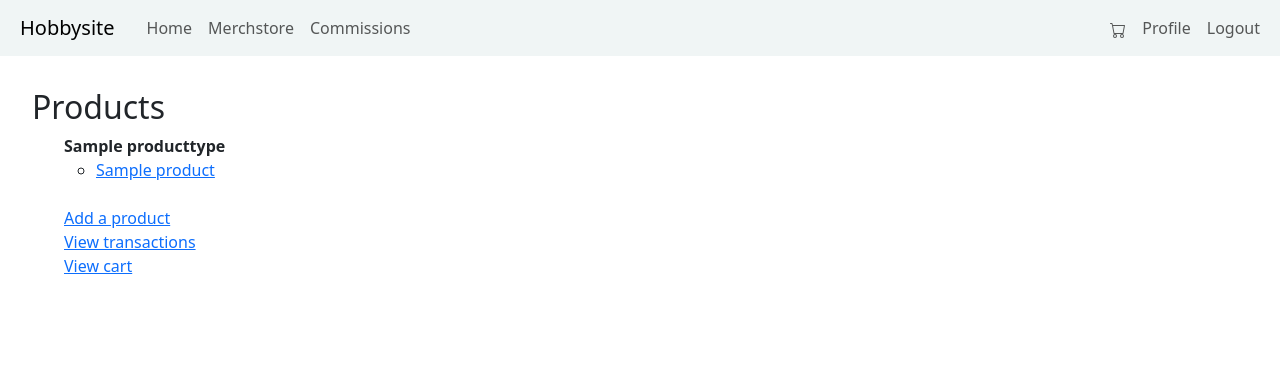
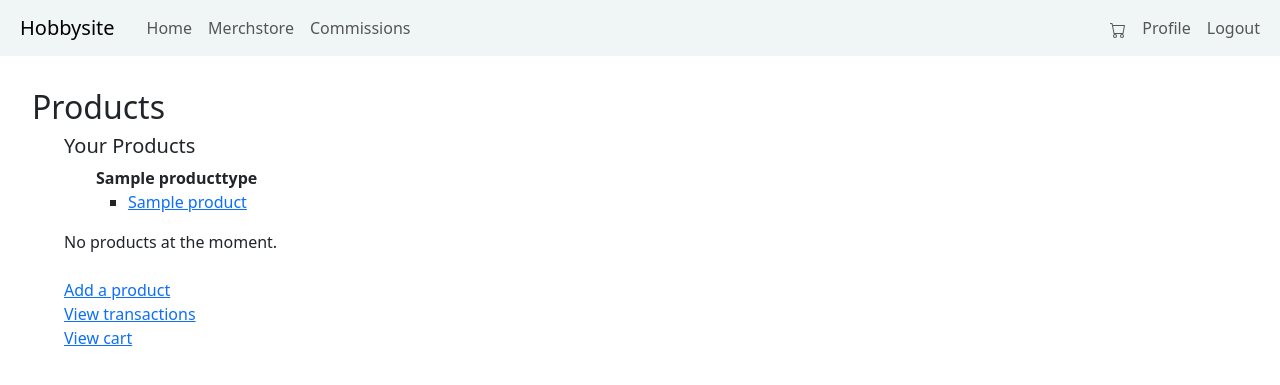
Before and after one commit to tttrono/hobbysite-F-20, a Django app: page /merchstore/items in a window 1280 px wide. Shown: the top 385 px of the page. Run offline with Django 4.2, Linux system fonts and the light colour scheme; a user stored in the database is signed in; tables that the repository leaves empty hold one stand-in row (values such as "Sample post"); some libraries are stand-ins or nearby versions.

Commit message:
Modified list view to categorize user products.

```diff
--- a/hobbysite/merchstore/templates/items.html
+++ b/hobbysite/merchstore/templates/items.html
@@ -7,12 +7,33 @@
 	<div class="content">
 
         <h2> Products </h2>
+
 		<ul>
-			{% if products %}
+			{% if seller_products %}
+				<h5> Your Products </h5>
+				<ul>
 					{% for type in product_types %}
 						<b> {{ type }} </b> <br>
 						<ul>
-						{% for product in products %}
+							{% for product in seller_products %}
+								{% if product.product_type == type %}
+				                	<li> <a href="{{ product.get_absolute_url }}"> {{ product.name }} </a></li>
+								{% endif %}
+							{% endfor %}
+						</ul>
+					{% endfor %}
+				</ul>
+			{% endif %}
+		</ul>
+
+		<ul>
+			{% if other_products %}
+				<h5> All Products </h5>
+				<ul>
+					{% for type in product_types %}
+						<b> {{ type }} </b> <br>
+						<ul>
+							{% for product in other_products %}
 								{% if product.product_type == type %}
 				                	<li> <a href="{{ product.get_absolute_url }}"> {{ product.name }} </a></li>
 								{% endif %}
@@ -20,6 +41,7 @@
 						</ul>
 
 					{% endfor %}
+				</ul>
 			{% else %}
 				No products at the moment. <br>
 			{% endif %}
--- a/hobbysite/merchstore/views.py
+++ b/hobbysite/merchstore/views.py
@@ -24,8 +24,11 @@ class ProductListView(ListView):
 
     def get_context_data(self, **kwargs):
         context = super(ProductListView, self).get_context_data(**kwargs)
+        profile = Profile.objects.get(user=self.request.user)
         context.update({
             'product_types': ProductType.objects.order_by('name'),
+            'seller_products': Product.objects.filter(owner=profile),
+            'other_products': Product.objects.exclude(owner=profile),
             #'more_context': Model.objects.all(),
         })
         return context
@@ -116,6 +119,27 @@ class ProductUpdateView(LoginRequiredMixin, UpdateView):
     template_name = 'item_update.html'
     form_class = ProductForm
 
+    def post(self, request, *args, **kwargs):
+        product = Product.objects.get(pk=self.kwargs.get('pk'))
+        self.object = self.get_object()
+        form = self.get_form()
+
+        if form.is_valid():
+            product = form.save(commit=False)
+
+            if product.stock == 0:
+                product.status = Product.Status.OUT_OF_STOCK
+
+            product.save()
+
+            return self.form_valid(form)
+        else:
+            return self.form_invalid(form)
+
+    def form_valid(self, form):
+        form.instance.owner = Profile.objects.get(user=self.request.user)
+        return super().form_valid(form)
+
     def get_success_url(self):
         return reverse('merchstore:item', args=[self.object.pk])
 
```
Lines whose indentation alone changed are shown as unchanged.
